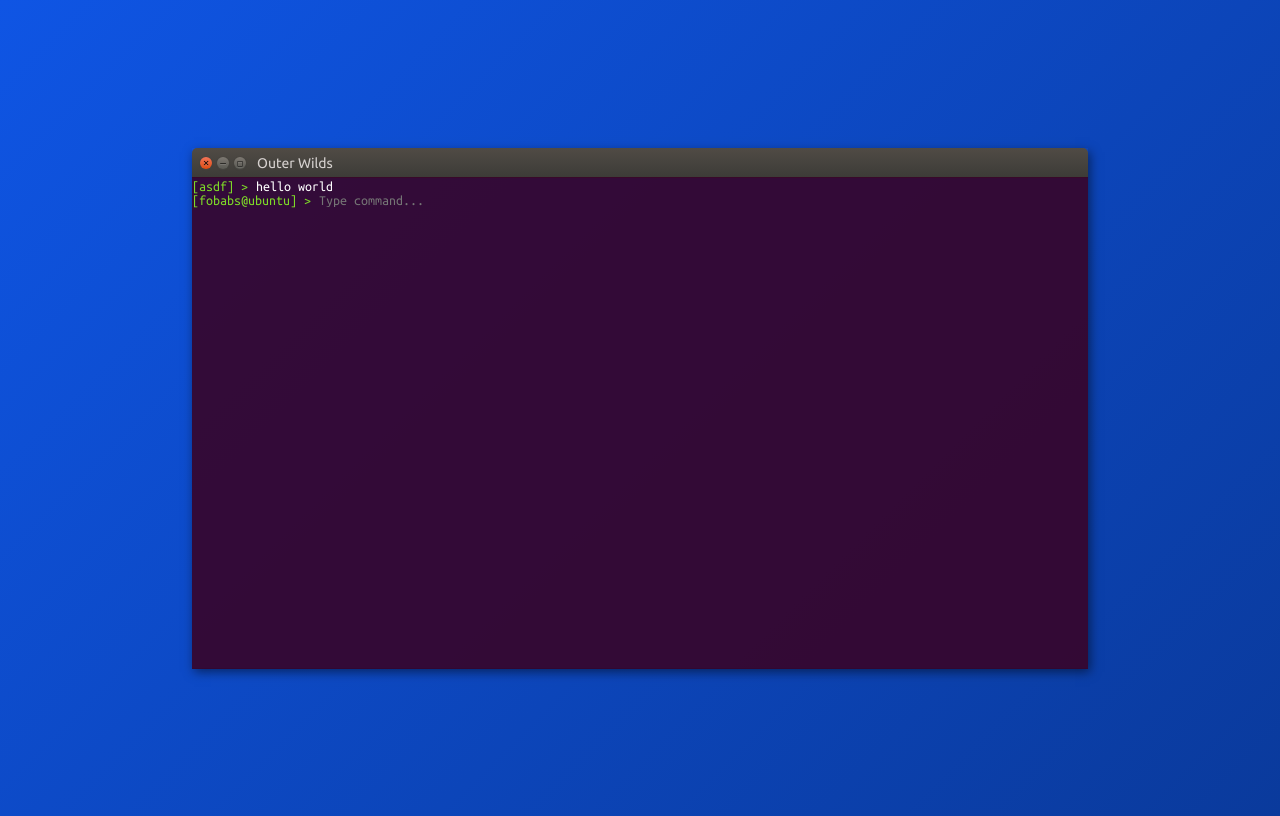
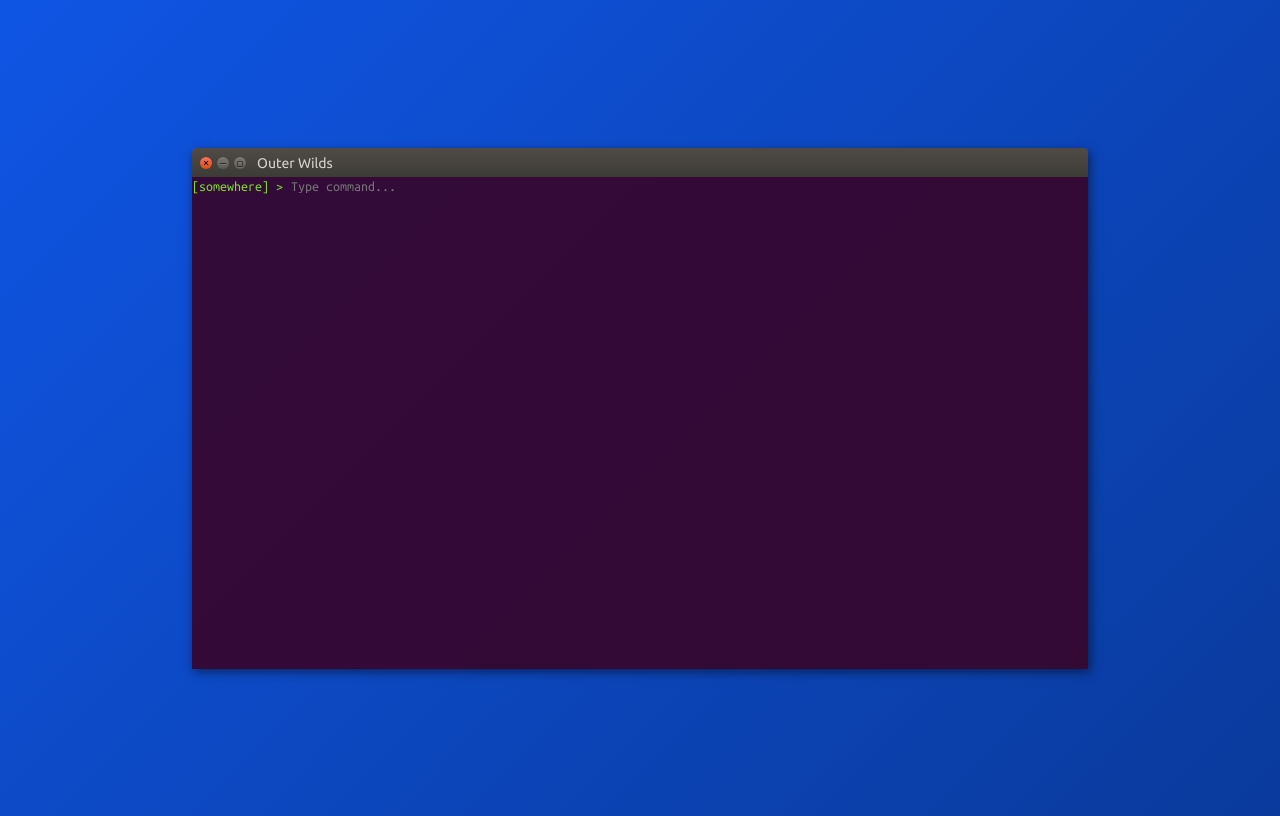
Before and after one commit to ricoapon/terminal-outer-wilds, an Angular app: page / in a window 1280 px wide. Built offline with nearby package versions, Linux system fonts and the light colour scheme.

Commit message:
Parse commands using dummy controller

```diff
--- a/src/app/app.component.html
+++ b/src/app/app.component.html
@@ -15,14 +15,19 @@
     <section id="terminal__body">
       <div id="terminal__prompt">
 
-        <div *ngFor="let command of commands">
-          <span class="terminal__prompt--location">[{{command.location}}] ></span>
-          <span class="terminal__prompt--command">{{command.command}}</span>
+        <div *ngFor="let line of lines">
+          <div *ngIf="line.location != null">
+            <span class="terminal__prompt--location">[{{line.location}}] ></span>
+            <span class="terminal__prompt--command">{{line.command}}</span>
+          </div>
+          <div *ngIf="line.response != null">
+            <span class="terminal__prompt--command">{{line.response}}</span>
+          </div>
         </div>
 
-        <span class="terminal__prompt--location">[fobabs@ubuntu] ></span>
+        <span class="terminal__prompt--location">[{{ location }}] ></span>
         <!--suppress AngularUndefinedBinding -->
-        <input type="text" class="console-input" [(ngModel)]="input" placeholder="Type command..." (keydown.enter)="addCommand()">
+        <input type="text" class="console-input" [(ngModel)]="input" placeholder="Type command..." (keydown.enter)="parseCommand()">
       </div>
     </section>
   </div>
--- a/src/app/app.component.ts
+++ b/src/app/app.component.ts
@@ -1,5 +1,12 @@
-import { Component } from '@angular/core';
-import {Command} from './command/command';
+import {Component} from '@angular/core';
+import {Controller} from './backend/controller';
+import {CommandResponse, InputCommand} from './backend/types/command-types';
+
+export type Line = {
+  location?: string,
+  command?: string,
+  response?: string,
+};
 
 @Component({
   selector: 'app-root',
@@ -7,14 +14,16 @@
   styleUrls: ['./app.component.css']
 })
 export class AppComponent {
-  commands: Command[] = [{location: 'asdf', command: 'hello world'}];
+  private readonly controller: Controller = new Controller();
+  readonly lines: Line[] = [];
+  location = 'somewhere';
   input: string;
 
-  addCommand(): void {
-    this.commands.push({
-      location: 'fobabs@ubuntu',
-      command: this.input
-    });
+  parseCommand(): void {
+    const commandInput: InputCommand = {location: this.location, command: this.input};
+    const commandResponse: CommandResponse = this.controller.parseCommand(commandInput);
+    this.lines.push({location: commandInput.location, command: commandInput.command});
+    this.lines.push({response: commandResponse.response});
     this.input = '';
   }
 }
--- /dev/null
+++ b/src/app/backend/controller.ts
@@ -0,0 +1,11 @@
+/**
+ * This class is the entry point for the entire backend. Commands are inserted here.
+ */
+import {InputCommand, CommandResponse} from './types/command-types';
+
+export class Controller {
+
+  public parseCommand(command: InputCommand): CommandResponse {
+    return {response: 'Unknown command'};
+  }
+}
--- /dev/null
+++ b/src/app/backend/types/command-types.ts
@@ -0,0 +1,8 @@
+export type InputCommand = {
+  location: string,
+  command: string,
+};
+
+export type CommandResponse = {
+  response: string,
+};
--- a/src/app/command/command.ts
+++ /dev/null
@@ -1,4 +0,0 @@
-export type Command = {
-  location: string,
-  command: string
-};
```
